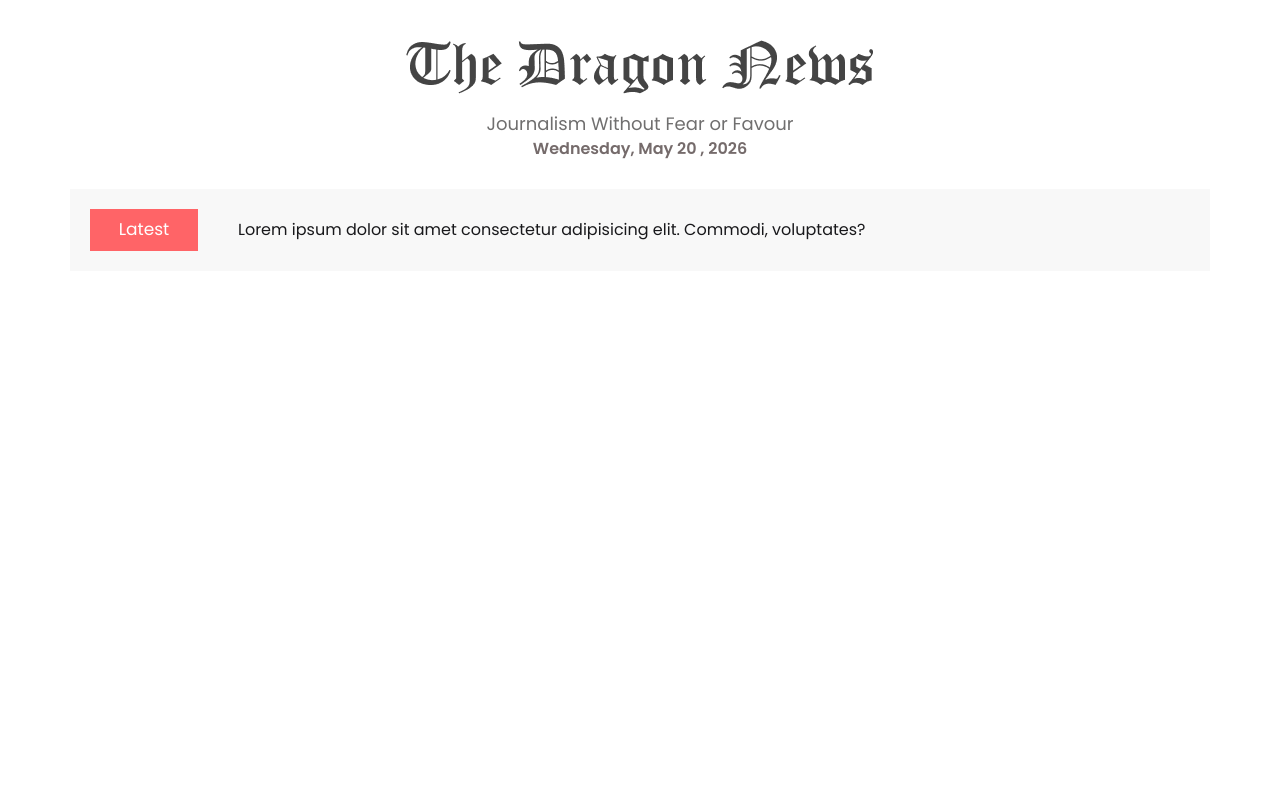
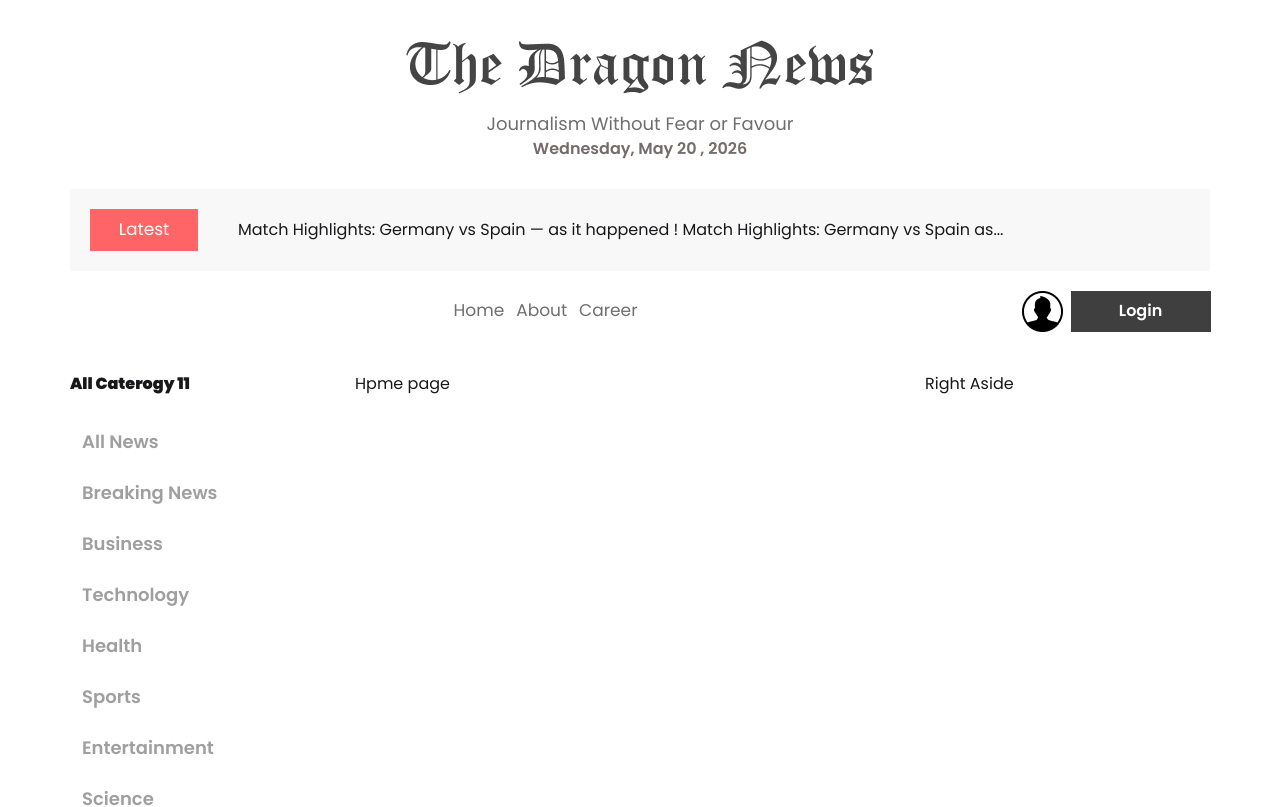
Before and after one commit to Antor-Adhikary1216/Dragon-News.com-, a React (Vite) app: page / in a window 1280 px wide. Shown: the top 807 px of the page. Built offline with nearby package versions, Linux system fonts and the light colour scheme.

Commit message:
catagorys

```diff
--- a/src/Components/Header/Headers.jsx
+++ b/src/Components/Header/Headers.jsx
@@ -1,7 +1,7 @@
 import React from 'react';
 import logo  from '../../assets/logo.png'
 import { format,} from "date-fns";
-import LarestNews from '../LetestNews/LarestNews';
+
 
 
 const Headers = () => {
@@ -17,7 +17,7 @@ const Headers = () => {
 
 
         </div>
-        <LarestNews/>
+
         </>
 
     );
--- /dev/null
+++ b/src/Components/HomelayoutGrid/Allcetagorys.jsx
@@ -0,0 +1,23 @@
+import React, { use } from 'react';
+import LeftAside from './LeftAside';
+import { NavLink } from 'react-router';
+
+const catagorysPromis = fetch("/categories.json").then((res)=>res.json())
+
+
+const Allcetagorys = () => {
+    const catagorys = use(catagorysPromis)
+
+    return (
+        <div>
+            <h2 className="font-black"> All Caterogy {catagorys.length}</h2>
+            <div className="grid grid-cols-1  mt-5 ">
+                {
+                    catagorys.map((cat)=> (<div className='   text-[18px] font-semibold text-[#9F9F9F] p-3 '><NavLink key={cat.id}  >{cat.name}</NavLink></div>))
+                }
+            </div>
+        </div>
+    );
+};
+
+export default Allcetagorys;
--- /dev/null
+++ b/src/Components/HomelayoutGrid/LeftAside.jsx
@@ -0,0 +1,14 @@
+import React, { Suspense } from 'react';
+import Allcetagorys from './Allcetagorys';
+
+const LeftAside = (cat) => {
+
+    return (
+        <div>
+            <Suspense fallback={<span className="loading loading-spinner loading-xl"></span>}><Allcetagorys/></Suspense>
+
+        </div>
+    );
+};
+
+export default LeftAside;
--- /dev/null
+++ b/src/Components/HomelayoutGrid/Rightaside.jsx
@@ -0,0 +1,12 @@
+import React from 'react';
+
+const Rightaside = () => {
+    return (
+        <div>
+
+            Right Aside
+        </div>
+    );
+};
+
+export default Rightaside;
--- a/src/Components/LetestNews/LarestNews.jsx
+++ b/src/Components/LetestNews/LarestNews.jsx
@@ -1,5 +1,7 @@
 import React from 'react';
-import Marquee from 'react-fast-marquee';
+
+
+
 
 
 const LarestNews = () => {
@@ -8,7 +10,17 @@ const LarestNews = () => {
         <div className='flex p-5 gap-10 items-center'>
             <p className='bg-red-400 w-27 p-2 text-center text-[17px] text-white'>Latest</p>
             {/* Next Pr ==//??? */}
-               <p> Lorem ipsum dolor sit amet consectetur adipisicing elit. Commodi, voluptates? </p>
+
+
+     <p>Match Highlights: Germany vs Spain — as it happened   !   Match Highlights: Germany vs Spain as...</p>
+
+
+
+
+
+
+
+
 
         </div>
         </div>
--- /dev/null
+++ b/src/Components/NavBar/NavBar.jsx
@@ -0,0 +1,35 @@
+import React, { use } from 'react';
+import { NavLink } from 'react-router';
+import user from '../../assets/user.png'
+
+
+const NavBar = () => {
+    return (
+        <div className='items-center flex '>
+
+         <div>
+
+            </div>
+
+              <div className="nav">
+                  <ul className='flex gap-3 text-[#706F6F] text-[17px] font-normal'>
+                   <NavLink> <li>Home</li></NavLink>
+                   <NavLink> <li>About</li></NavLink>
+                   <NavLink> <li>Career</li></NavLink>
+                </ul>
+              </div>
+              <div className=" logIn flex gap-2 md:relative left-96  ">
+                <img src={user} alt="" />
+                <button className='bg-[#403F3F] text-center p-2 w-35 text-white font-semibold'>Login</button>
+              </div>
+
+
+
+
+
+
+        </div>
+    );
+};
+
+export default NavBar;
--- a/src/Layouts/HomeLayouts.jsx
+++ b/src/Layouts/HomeLayouts.jsx
@@ -2,35 +2,41 @@ import React from 'react';
 import { Outlet } from 'react-router';
 import Headers from '../Components/Header/Headers';
 import LarestNews from '../Components/LetestNews/LarestNews';
+import NavBar from '../Components/NavBar/NavBar';
+import LeftAside from '../Components/HomelayoutGrid/LeftAside';
+import Rightaside from '../Components/HomelayoutGrid/Rightaside';
 
 
 const HomeLayouts = () => {
     return (
-        <div>
+        <div className=''>
 
-            <Headers>
-         <LarestNews></LarestNews>
-            </Headers>
+            <Headers></Headers>
+
+            <LarestNews/>
+       <section className='justify-center flex flex-col items-center mt-5'>
+        <NavBar></NavBar>
+       </section>
 
 
 
 
-           <main>
+           <main className=' w-285 mx-auto mt-10 grid grid-cols-12 '>
             {/* Left section==> */}
 
-            <section>
-
+            <section className='col-span-3'>
+                <LeftAside></LeftAside>
             </section>
 
 
             {/* main section==> */}
-            <section>
+            <section className='col-span-6'>
             <Outlet></Outlet>
             </section>
 
             {/* Right section==> */}
-            <section>
-
+            <section className='col-span-3'>
+                <Rightaside/>
             </section>
            </main>
 
--- /dev/null
+++ b/src/Page/CetagoryNews.jsx
@@ -0,0 +1,11 @@
+import React from 'react';
+
+const CetagoryNews = () => {
+    return (
+        <div>
+              Cretagory News
+        </div>
+    );
+};
+
+export default CetagoryNews;
--- /dev/null
+++ b/src/Page/Home.jsx
@@ -0,0 +1,11 @@
+import React from 'react';
+
+const Home = () => {
+    return (
+        <div>
+            Hpme page
+        </div>
+    );
+};
+
+export default Home;
--- a/src/Routs/Roots.jsx
+++ b/src/Routs/Roots.jsx
@@ -1,12 +1,27 @@
 import { createBrowserRouter } from "react-router";
 import App from "../App";
 import Headers from "../Components/Header/Headers";
+import HomeLayouts from "../Layouts/HomeLayouts";
+import Home from "../Page/Home";
+import CetagoryNews from "../Page/CetagoryNews";
 
 
 const router = createBrowserRouter([
     {
         path:"/",
-     Component:Headers
+     element:<HomeLayouts></HomeLayouts>,
+     children:[
+        {
+            path:"/",
+            element:<Home/>
+        },
+        {
+            path:"cetagory/:id",
+            element:<CetagoryNews/>
+        }
+     ]
+
+
     }
     ,{
         path:"/*",
```
